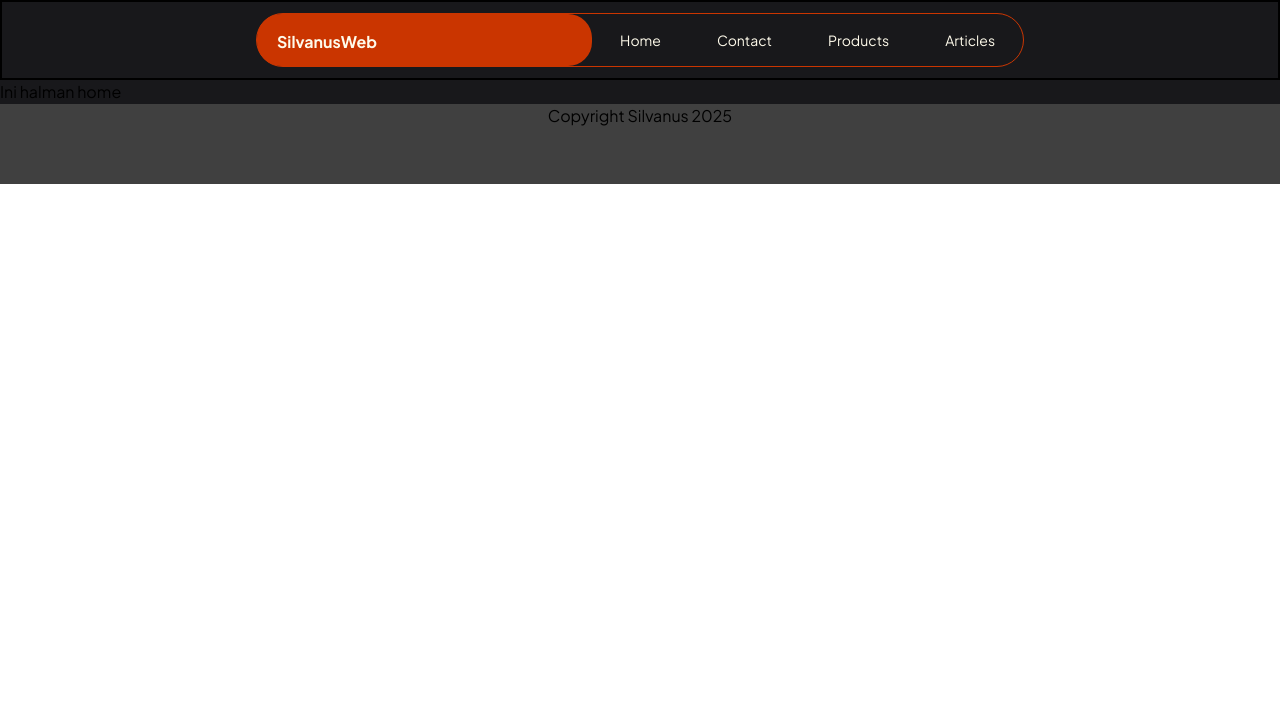
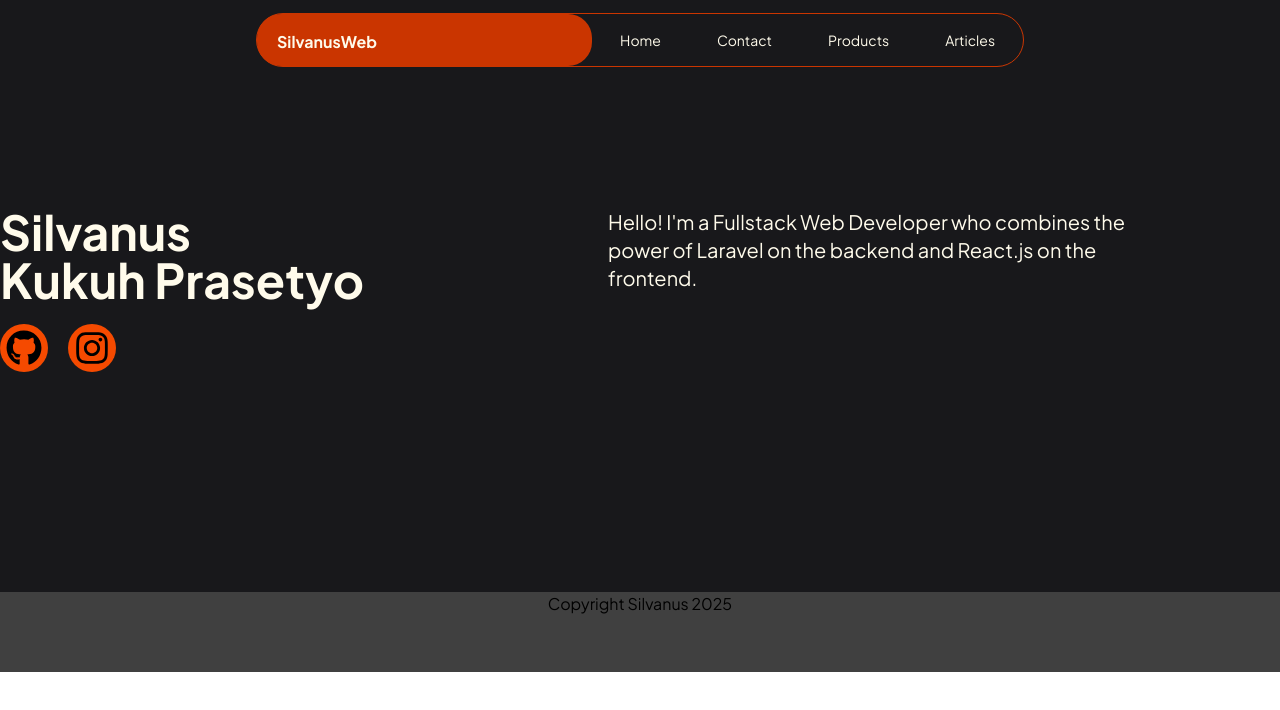
Before and after one commit to Kukuh01/fe-web-porto, a React (Vite) app: page / in a window 1280 px wide. Shown: the top 710 px of the page. Built offline with nearby package versions, Linux system fonts and the light colour scheme.

Commit message:
STYLE: styling and slycing hero section

```diff
--- a/package.json
+++ b/package.json
@@ -13,6 +13,7 @@
     "@tailwindcss/vite": "^4.1.17",
     "react": "^19.2.0",
     "react-dom": "^19.2.0",
+    "react-icons": "^5.5.0",
     "react-router": "^7.10.1",
     "tailwindcss": "^4.1.17"
   },
--- /dev/null
+++ b/src/assets/components/elements/Icon/Icon.tsx
@@ -0,0 +1,19 @@
+import type { ReactNode } from "react";
+
+export default function Icon({
+  children,
+  href,
+  className = "text-4xl",
+}: {
+  children: ReactNode;
+  href: string;
+  className?: string;
+}) {
+  return (
+    <div className="w-12 h-12 bg-orange-600 rounded-full flex items-center justify-center">
+      <a href={href} target="_blank" className={className}>
+        {children}
+      </a>
+    </div>
+  );
+}
--- /dev/null
+++ b/src/assets/components/fragments/Hero/Hero.tsx
@@ -0,0 +1,5 @@
+import type { ReactNode } from "react";
+
+export default function Hero({ children }: { children: ReactNode }) {
+  return <div className="flex w-full justify-between h-96">{children}</div>;
+}
--- /dev/null
+++ b/src/assets/components/fragments/IntroductionCard.tsx
@@ -0,0 +1,32 @@
+import { FaGithub, FaInstagram } from "react-icons/fa";
+import Icon from "../elements/Icon/Icon";
+
+export default function IntroductionCard() {
+  return (
+    <>
+      <div>
+        <p className="text-5xl font-bold text-amber-50">
+          Silvanus
+          <br />
+          Kukuh Prasetyo
+        </p>
+        <div className="flex space-x-5 mt-5">
+          {/* Start Icon Link */}
+          <Icon href="https://github.com/Kukuh01">
+            <FaGithub />
+          </Icon>
+          <Icon href="https://www.instagram.com/silvanuskukuhp">
+            <FaInstagram />
+          </Icon>
+          {/* End Icon Link */}
+        </div>
+      </div>
+      <div className="text-xl text-amber-50 w-2xl">
+        <p className="w-xl">
+          Hello! I'm a Fullstack Web Developer who combines the power of Laravel
+          on the backend and React.js on the frontend.
+        </p>
+      </div>
+    </>
+  );
+}
--- a/src/assets/components/fragments/Navbar.tsx
+++ b/src/assets/components/fragments/Navbar.tsx
@@ -1,8 +1,8 @@
-import Link from "../elements/Link";
+import Link from "../elements/Link/Link";
 
 export default function Navbar() {
   return (
-    <div className="w-full border-2 h-20 flex items-center justify-center">
+    <div className="w-full h-20 flex items-center justify-center">
       <div className="w-3xl h-fit border-1 border-orange-700 rounded-4xl flex justify-between">
         <div className="w-md rounded-3xl bg-orange-700 py-4 text-amber-50 font-bold relative">
           <div className="absolute left-5">
--- a/src/assets/components/layouts/PageLayout.tsx
+++ b/src/assets/components/layouts/PageLayout.tsx
@@ -6,7 +6,7 @@ export default function PageLayout({ children }: { children: ReactNode }) {
   return (
     <div className="bg-zinc-900">
       <Navbar />
-      <main>{children}</main>
+      <main className="max-w-7xl mx-auto mt-32">{children}</main>
       <Footer />
     </div>
   );
--- a/src/assets/pages/HomePage.tsx
+++ b/src/assets/pages/HomePage.tsx
@@ -1,11 +1,15 @@
 import PageLayout from "../components/layouts/PageLayout";
+import Hero from "../components/fragments/Hero/Hero";
+import IntroductionCard from "../components/fragments/IntroductionCard";
 
 export default function HomePage() {
   return (
     <PageLayout>
-      <div>
-        <p>Ini halman home</p>
-      </div>
+      {/* Start Hero */}
+      <Hero>
+        <IntroductionCard />
+      </Hero>
+      {/* End Hero */}
     </PageLayout>
   );
 }
```
Also changed, not shown: src/assets/components/elements/Link/Link.tsx (renamed from src/assets/components/elements/Link/index.tsx), 1 other file (tests, documents, lock files or other folders).
